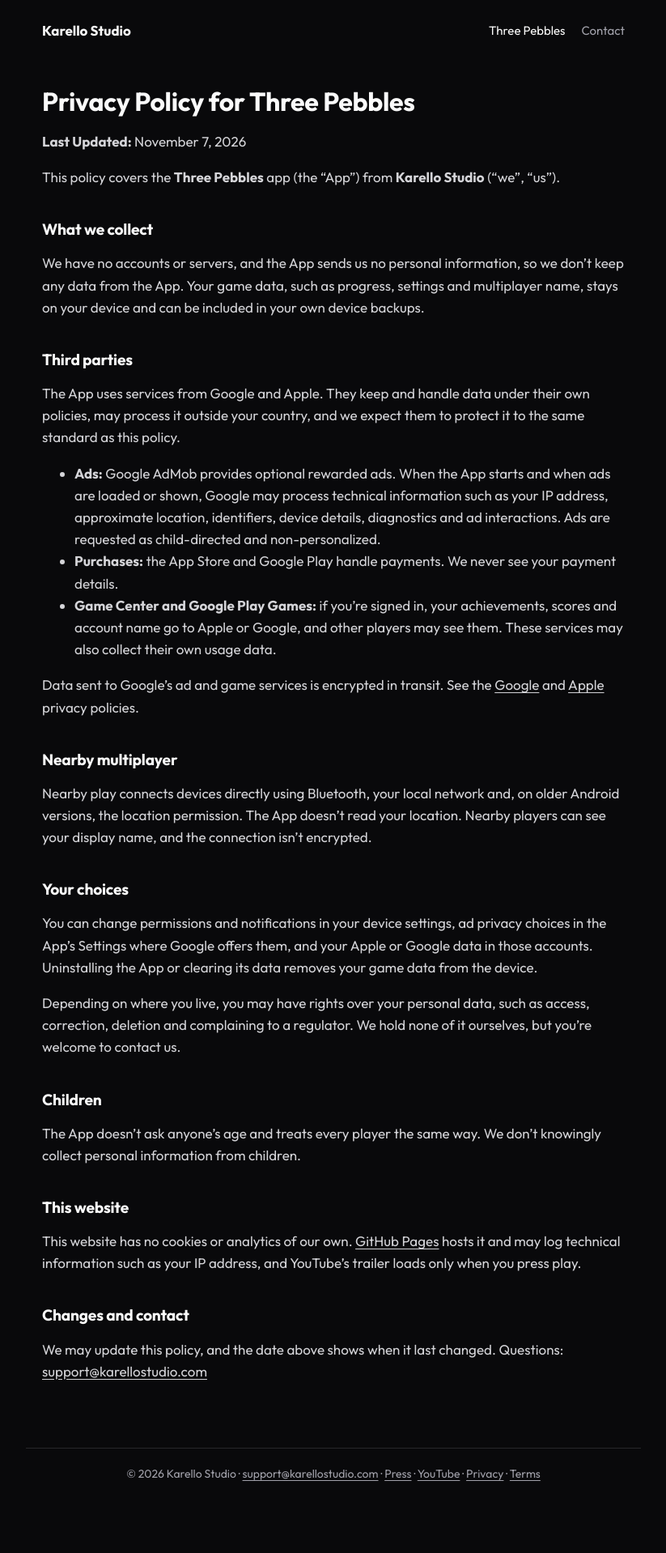
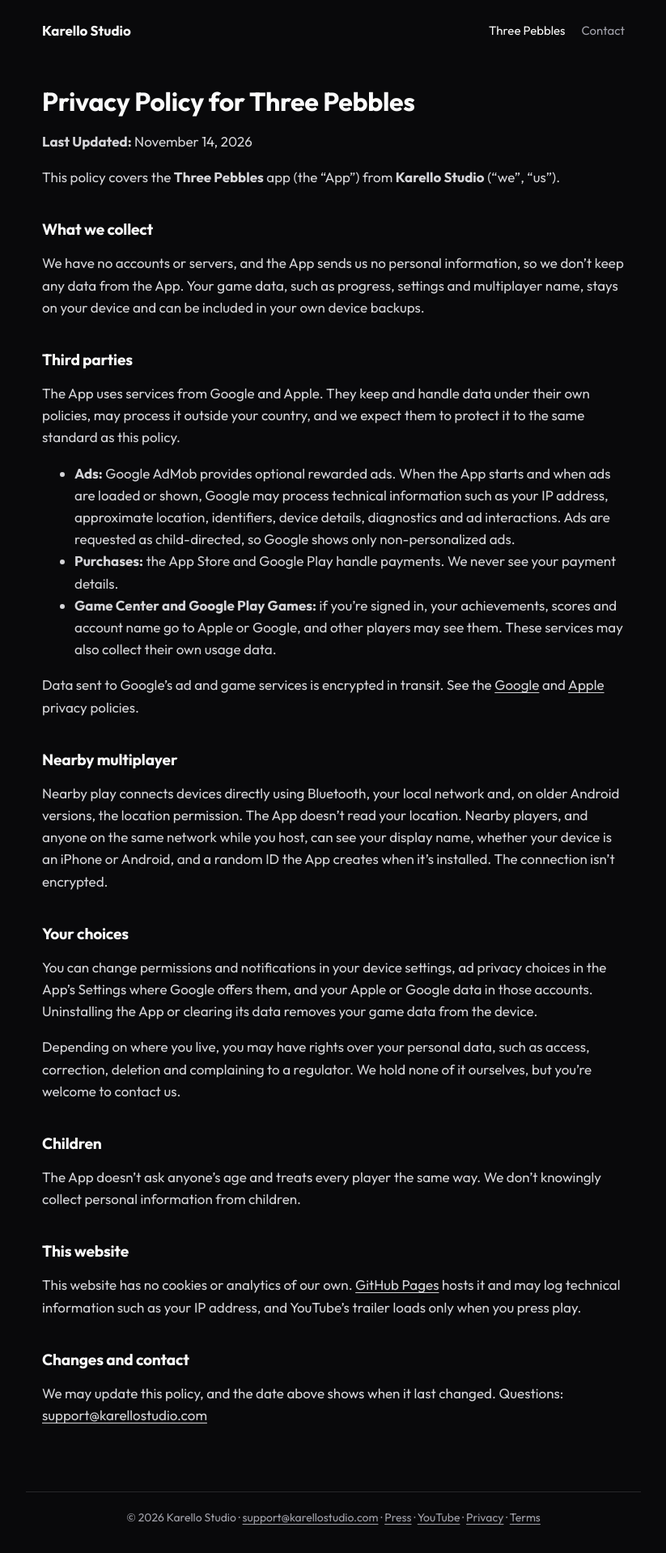
Before and after one commit to karello-studio/karello-studio-site, a Jekyll site: the page built from three-pebbles/privacy.md, in a window 1280 px wide. Shown: the whole page at 81% size, without its empty margins (228-1051 px from the left). Built offline with Jekyll 4.4.1, drawn with Linux system fonts in a browser that asks for light colours; before the commit the page ends 1863 px from its top, so only the background shows below that.

Commit message:
Karello Studio Three Pebbles: privacy policy of 14 November, as in the game repo
Two sentences are more exact: ads are child-directed, so Google shows only
non-personalized ads; nearby players and anyone on the same network while you
host can see the display name, the device type and a random install ID.

Co-Authored-By: Claude Fable 5.2 <noreply@anthropic.com>

```diff
--- a/three-pebbles/privacy.md
+++ b/three-pebbles/privacy.md
@@ -6,7 +6,7 @@ permalink: /three-pebbles/privacy/
 
 # Privacy Policy for Three Pebbles
 
-**Last Updated:** November 7, 2026
+**Last Updated:** November 14, 2026
 
 This policy covers the **Three Pebbles** app (the "App") from **Karello Studio** ("we", "us").
 
@@ -18,7 +18,7 @@ We have no accounts or servers, and the App sends us no personal information, so
 
 The App uses services from Google and Apple. They keep and handle data under their own policies, may process it outside your country, and we expect them to protect it to the same standard as this policy.
 
-- **Ads:** Google AdMob provides optional rewarded ads. When the App starts and when ads are loaded or shown, Google may process technical information such as your IP address, approximate location, identifiers, device details, diagnostics and ad interactions. Ads are requested as child-directed and non-personalized.
+- **Ads:** Google AdMob provides optional rewarded ads. When the App starts and when ads are loaded or shown, Google may process technical information such as your IP address, approximate location, identifiers, device details, diagnostics and ad interactions. Ads are requested as child-directed, so Google shows only non-personalized ads.
 - **Purchases:** the App Store and Google Play handle payments. We never see your payment details.
 - **Game Center and Google Play Games:** if you're signed in, your achievements, scores and account name go to Apple or Google, and other players may see them. These services may also collect their own usage data.
 
@@ -26,7 +26,7 @@ Data sent to Google's ad and game services is encrypted in transit. See the [Goo
 
 ## Nearby multiplayer
 
-Nearby play connects devices directly using Bluetooth, your local network and, on older Android versions, the location permission. The App doesn't read your location. Nearby players can see your display name, and the connection isn't encrypted.
+Nearby play connects devices directly using Bluetooth, your local network and, on older Android versions, the location permission. The App doesn't read your location. Nearby players, and anyone on the same network while you host, can see your display name, whether your device is an iPhone or Android, and a random ID the App creates when it's installed. The connection isn't encrypted.
 
 ## Your choices
 
```
